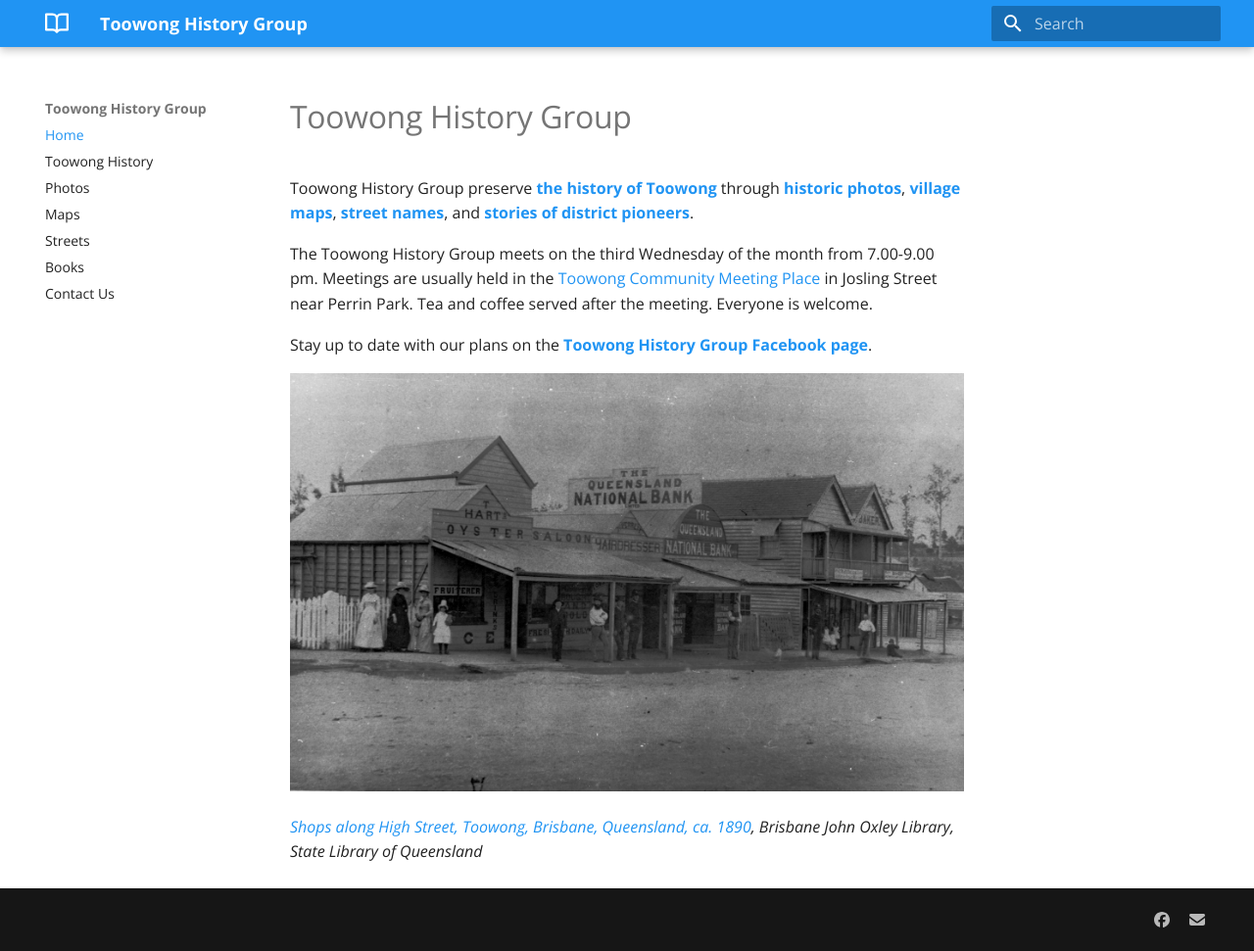
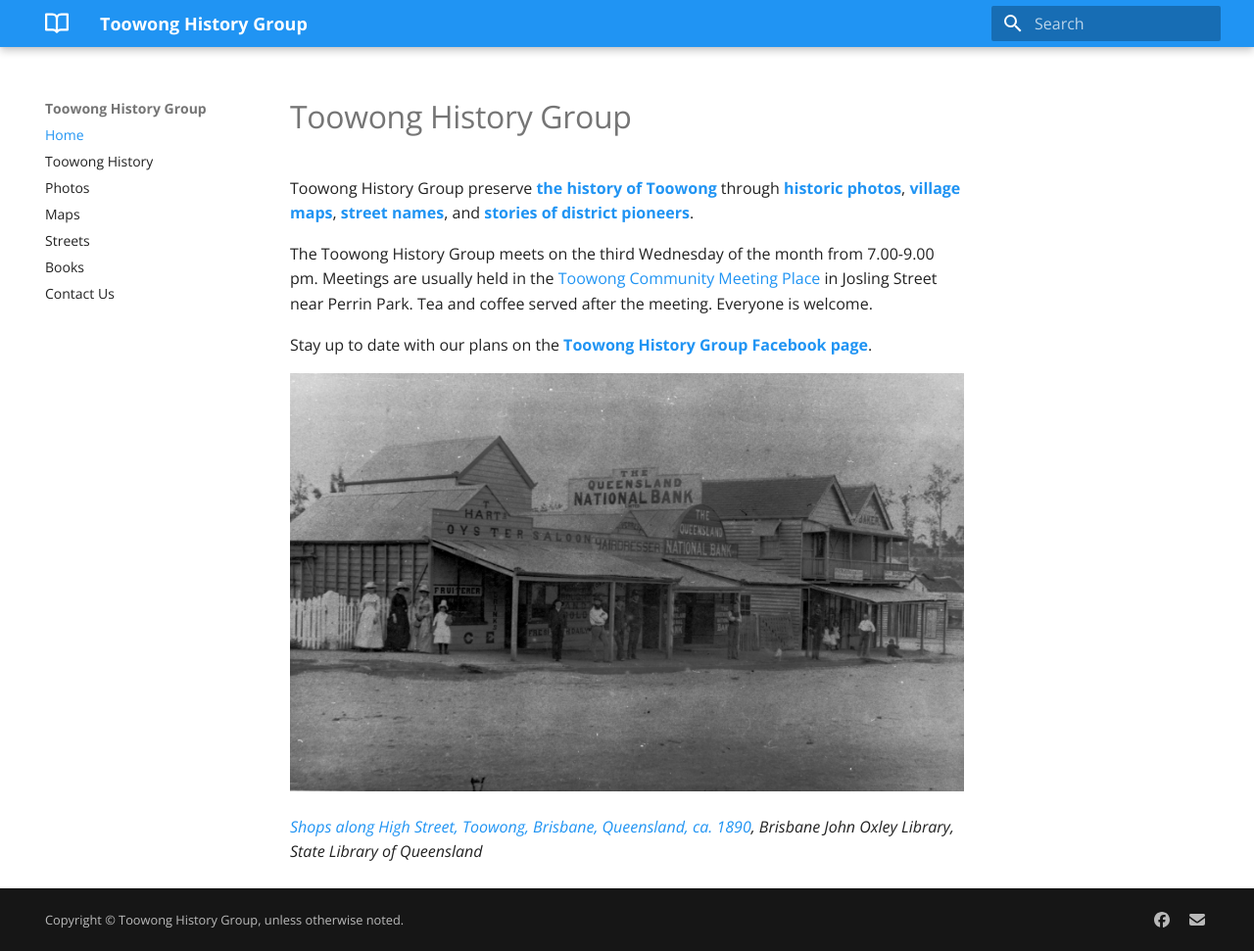
Before and after one commit to earth2gonzo/earth2gonzo.github.io, an MkDocs documentation site: the page built from docs/index.md, in a window 1280 px wide and 971 px high. Shown: the whole window at 98% size. Built offline with MkDocs 1.6.1 and Material for MkDocs 9.7.7, drawn with Linux system fonts in a browser that asks for light colours.

Commit message:
Update mkdocs.yml

```diff
--- a/mkdocs.yml
+++ b/mkdocs.yml
@@ -1,4 +1,6 @@
 site_name: Toowong History Group
+copyright: Copyright &copy; Toowong History Group, unless otherwise noted.
+
 theme:
   icon:
     logo: octicons/book-16
```
